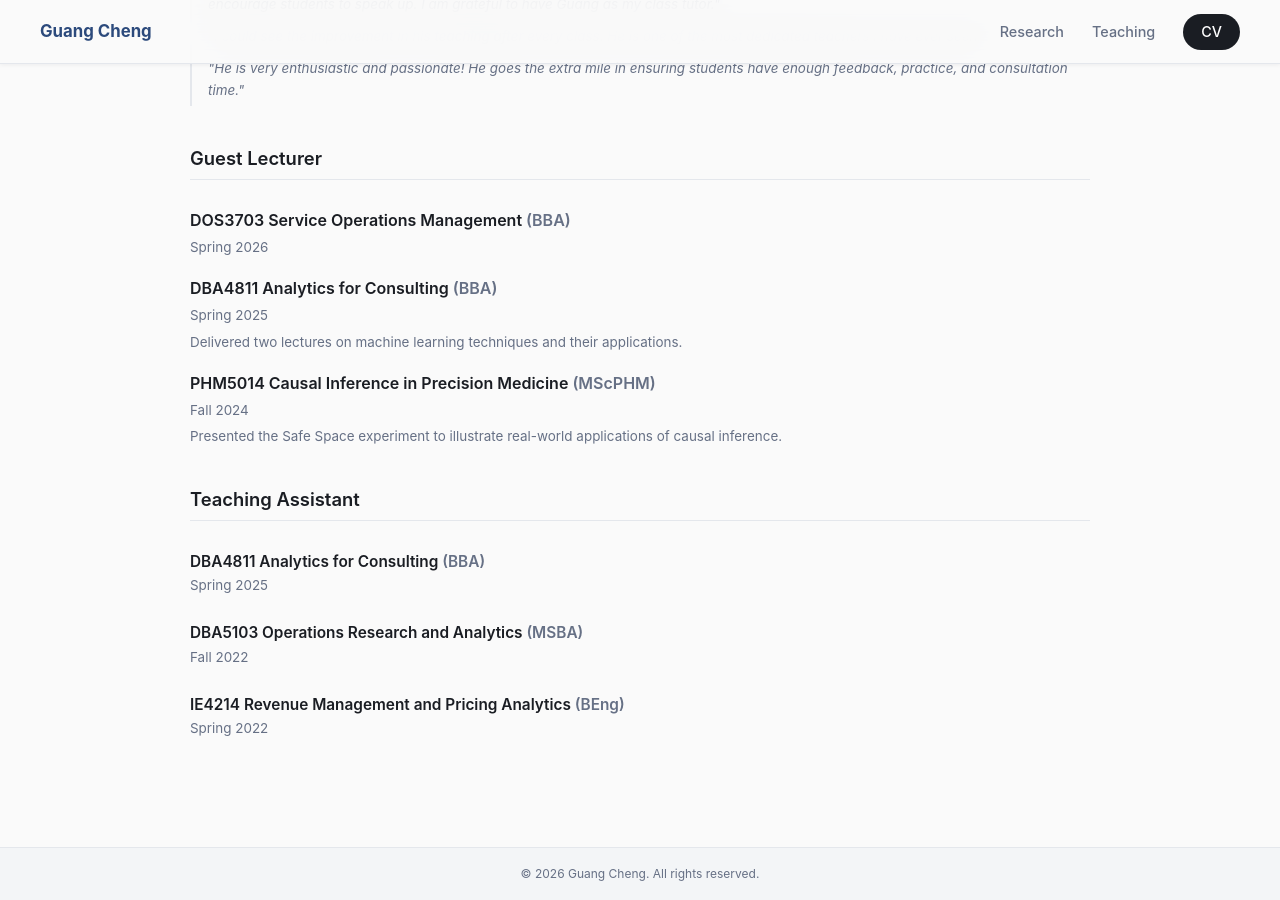
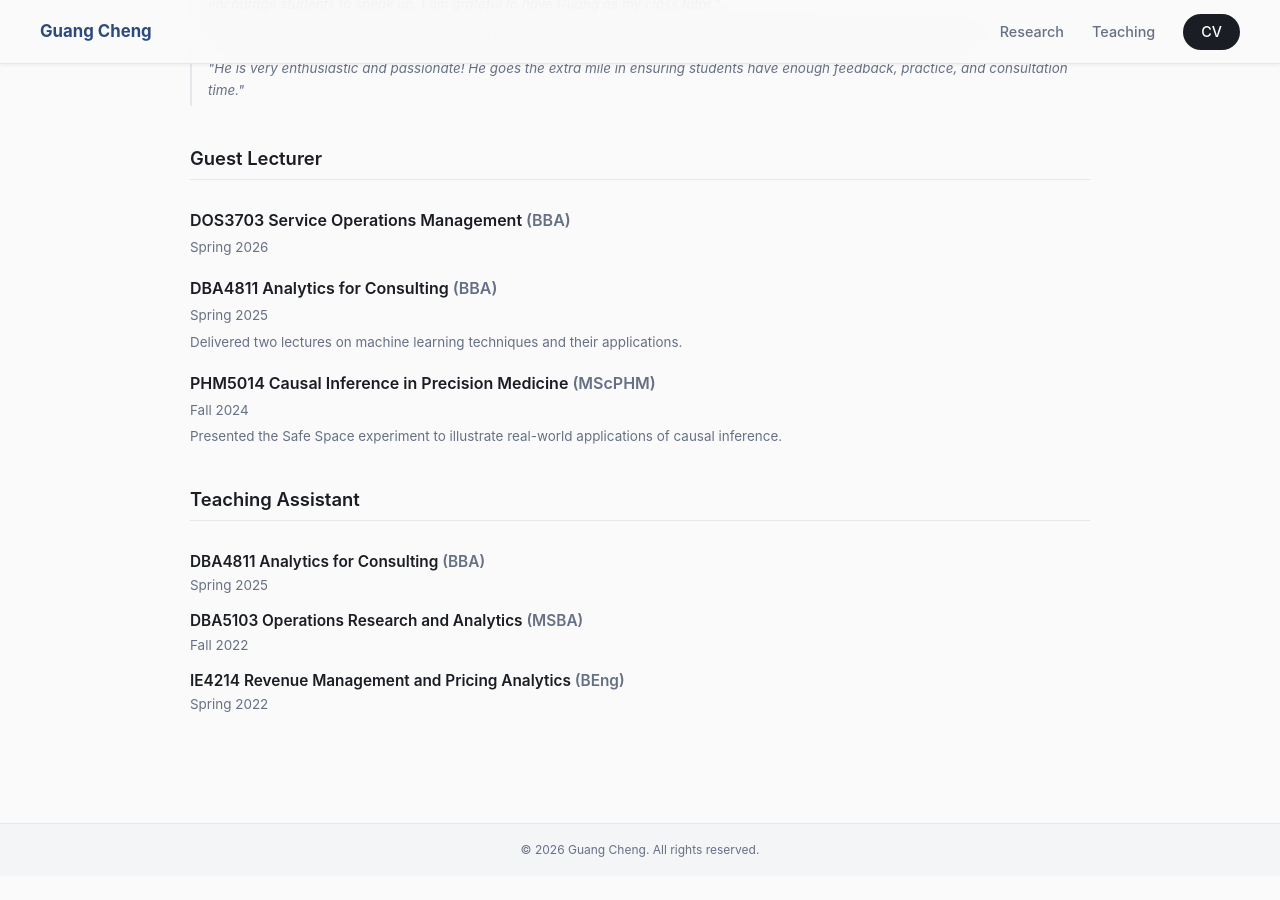
Before and after one commit to gcheng-nus/gcheng-nus.github.io, a Jekyll site: the page built from _pages/about.md, in a window 1280 px wide and 900 px high, scrolled down 2482 px. Built offline with Jekyll 4.4.1, drawn with Linux system fonts in a browser that asks for light colours; after the commit the page ends 3358 px from its top, so only the background shows below that.

Commit message:
ta-list format

```diff
--- a/assets/css/academic.scss
+++ b/assets/css/academic.scss
@@ -455,8 +455,8 @@ body.academic-site.is-locked {
 }
 
 .ta-list li {
-  padding: 12px 0;
-  margin-bottom: 0;
+  padding: 0 0;
+  margin-bottom: 12px;
   // border-bottom: 1px solid var(--academic-border);
 }
 
```
